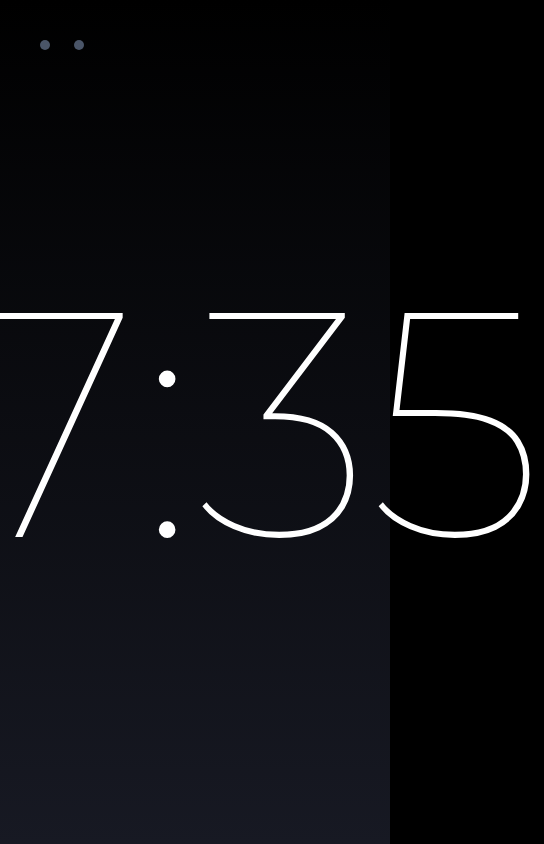
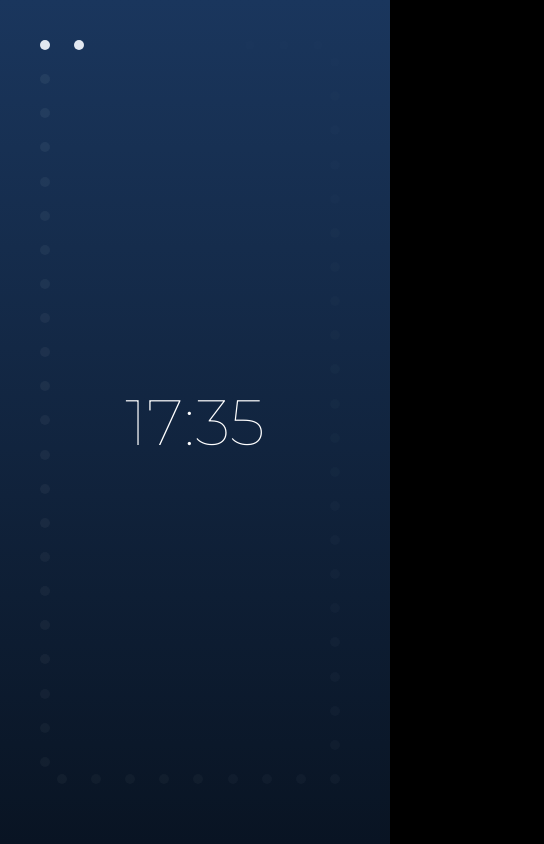
Before and after one commit to thefreymaster/time, a React (Vite) app: page / in a window 390 px wide. Shown: the whole page, 544 px wide, since content can reach past the window. Built offline with nearby package versions, Linux system fonts and the light colour scheme; a web font is replaced by a local one.

Commit message:
added backgrounds

```diff
--- a/src/App.tsx
+++ b/src/App.tsx
@@ -1,6 +1,7 @@
 import { Box, Text, useTheme } from "@chakra-ui/react";
 import { useEffect, useState } from "react";
 import "./App.css";
+import { useDeviceSize } from "./useDeviceSize";
 
 function generateClockTicks(width: number, height: number) {
   const perimeter = 2 * (width + height);
@@ -54,9 +55,9 @@ const Cell = ({
       height="10px"
       width="10px"
       borderRadius={100}
-      opacity={index <= second ? 1 : 0}
+      opacity={index <= second ? 1 : index / 1000}
       transition="opacity 500ms ease-in-out"
-      backgroundColor={"gray.600"}
+      backgroundColor={"gray.200"}
       margin="10"
     />
   );
@@ -64,6 +65,8 @@ const Cell = ({
 
 function App() {
   const theme = useTheme();
+  const { isMobile } = useDeviceSize();
+
   const rowsWidth = window.innerWidth;
   const rowsHeight = window.innerHeight;
 
@@ -88,6 +91,23 @@ function App() {
     return () => clearInterval(interval);
   }, [second]);
 
+  const getBackground = () => {
+    if (hour < 5) {
+      return `linear-gradient(black, ${theme.colors.gray["900"]})`;
+    }
+    if (hour > 5 && hour < 8) {
+      return `linear-gradient(${theme.colors.red["900"]}, #0f0303)`;
+    }
+    if (hour > 8 && hour < 16) {
+      return `linear-gradient(${theme.colors.blue["200"]}, ${theme.colors.blue["900"]})`;
+    }
+    if (hour > 16 && hour < 18) {
+      return `linear-gradient(${theme.colors.blue["900"]}, #091423)`;
+    }
+
+    return `linear-gradient(black, ${theme.colors.gray["900"]})`;
+  };
+
   return (
     <Box
       width="100vw"
@@ -95,7 +115,7 @@ function App() {
       display="flex"
       alignItems="center"
       justifyContent="center"
-      background={`linear-gradient(black, ${theme.colors.gray["900"]})`}
+      background={getBackground()}
       className="background"
     >
       {ticks.map(({ x, y }: { x: number; y: number }, i) => (
@@ -104,7 +124,7 @@ function App() {
       <Text
         fontFamily="Montserrat"
         fontWeight={100}
-        fontSize="20em"
+        fontSize={isMobile ? "4em" : "20em"}
         color="white"
         display="flex"
       >
--- /dev/null
+++ b/src/useDeviceSize.ts
@@ -0,0 +1,13 @@
+import { useMediaQuery } from "@chakra-ui/react";
+
+export const useDeviceSize = () => {
+  const [isPhone, isTablet, isDesktop] = useMediaQuery([
+    "(max-width: 767px)",
+    "(min-width: 768px) and (max-width: 1024px)",
+    "(min-width: 1025px)",
+  ]);
+
+  const isMobile = isPhone || isTablet;
+
+  return { isPhone, isTablet, isDesktop, isMobile };
+};
```
Also changed, not shown: 1 other file (tests, documents, lock files or other folders).
